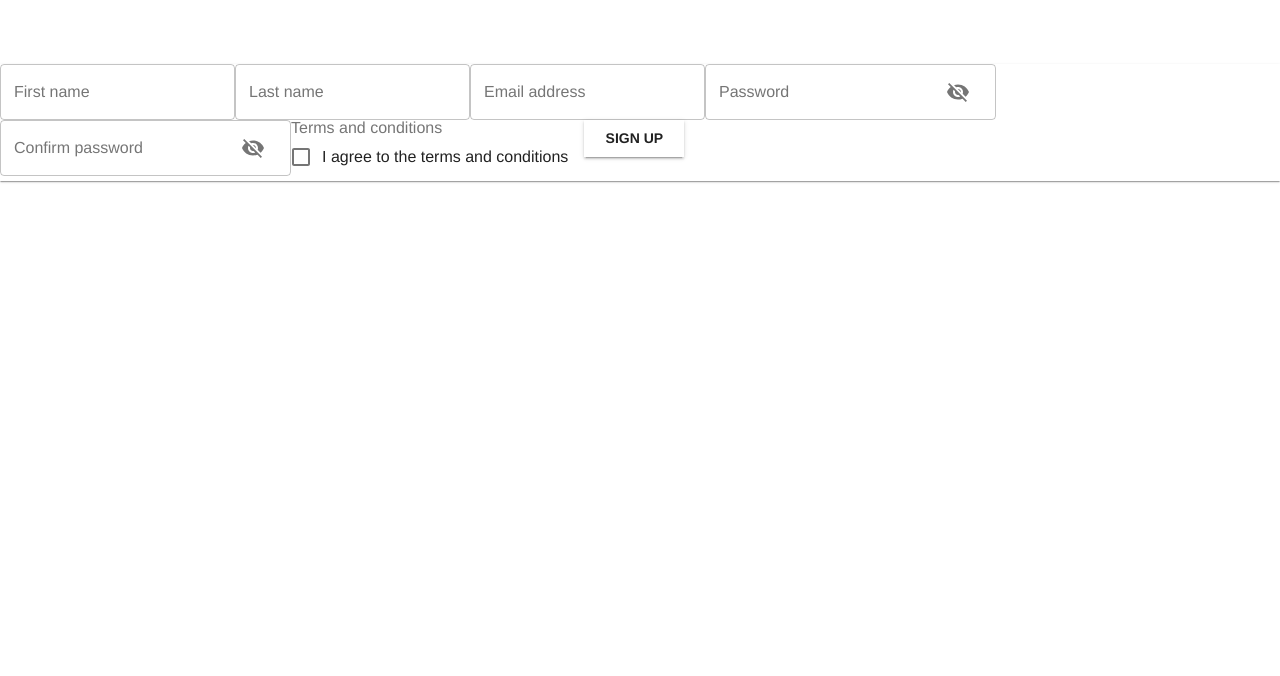
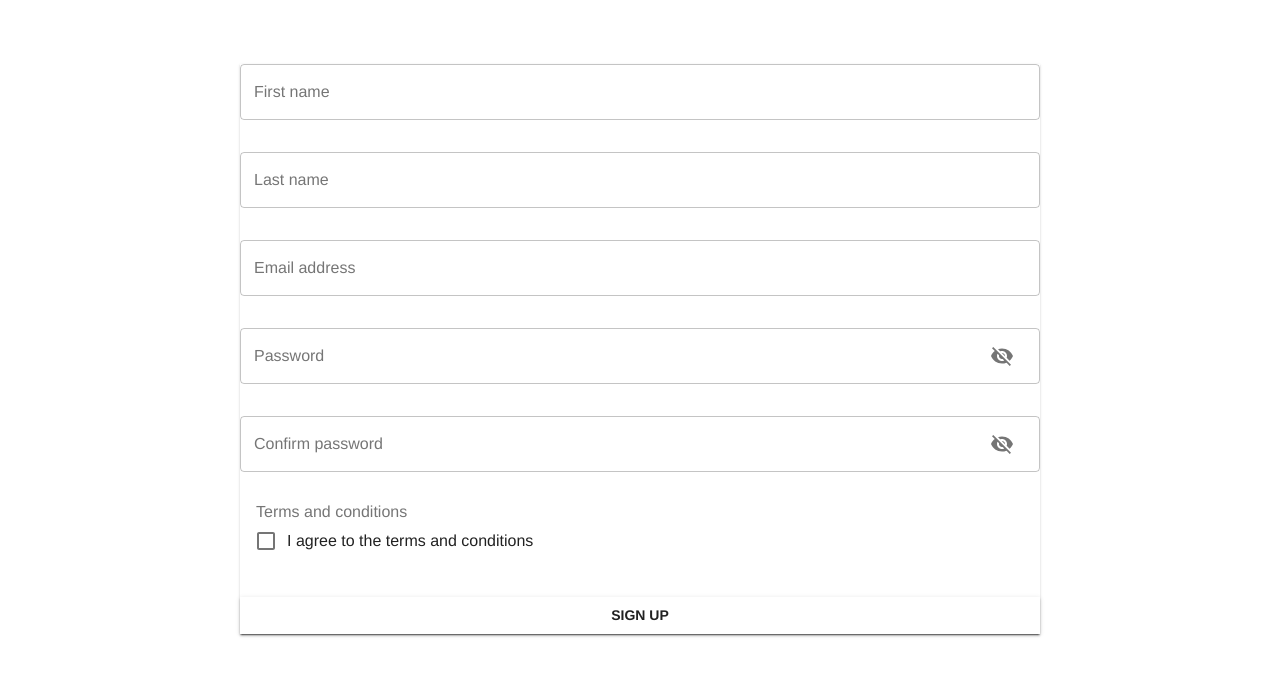
Before and after one commit to dzx11/form-template, a React (Create React App) app: page / in a window 1280 px wide. Shown: the top 676 px of the page. Built offline with nearby package versions, Linux system fonts and the light colour scheme.

Commit message:
Improve design/layout

```diff
--- a/src/pages/MainPage.js
+++ b/src/pages/MainPage.js
@@ -19,14 +19,33 @@ import React, {useState} from "react";
 const useStyles = makeStyles((theme) => ({
     root: {
       background: theme.background,
-      color: "white",
       height: "100vh",
-      width: "100vw",
       display: "flex",
       flexDirection: "column",
       justifyContent: "flex-start",
-      marginTop: "4em",
+      margin: "auto",
+      marginTop:"4em",
+      marginBottom:"4em",
+      maxWidth:"800px"
     },
+    form: {
+        display: "flex",
+        flexDirection: "column",
+        "& > *": {
+            "&:nth-child(even)": {
+            margin: "2em 0",
+            },
+        },
+    },
+    formControl: {
+        display: "flex",
+        flexDirection: "column",
+        "& > *": {
+            marginLeft: "1em"
+        }
+
+      },
+
   }));
 
 const MainPage = () => {
@@ -235,8 +254,6 @@ const MainPage = () => {
                             onClick={submit}
                             style={{
                                 backgroundColor: "white",
-                                width: "100vw",
-                                maxWidth: "100px",
                                 fontWeight: "bold",
                                 borderRadius: "0",
                             }}
```
